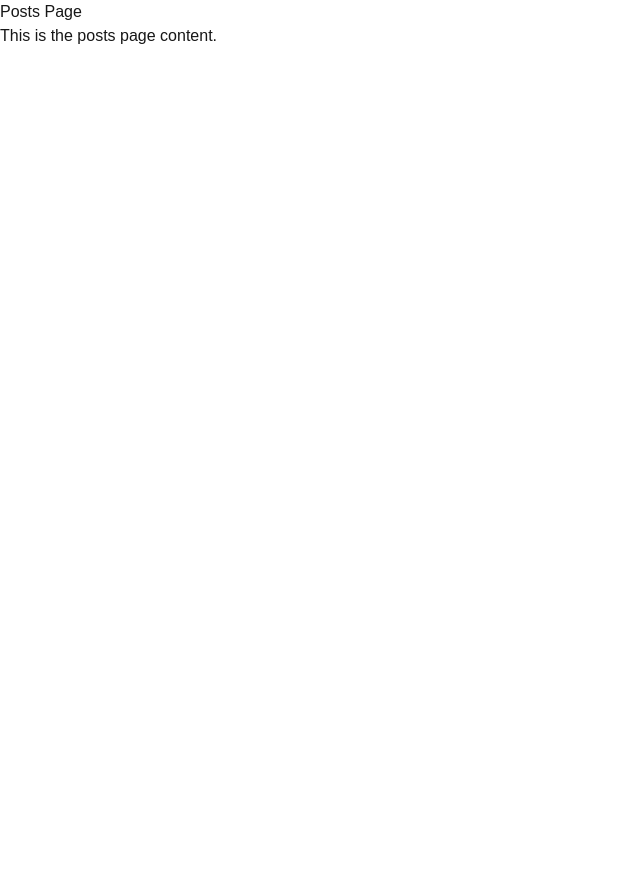
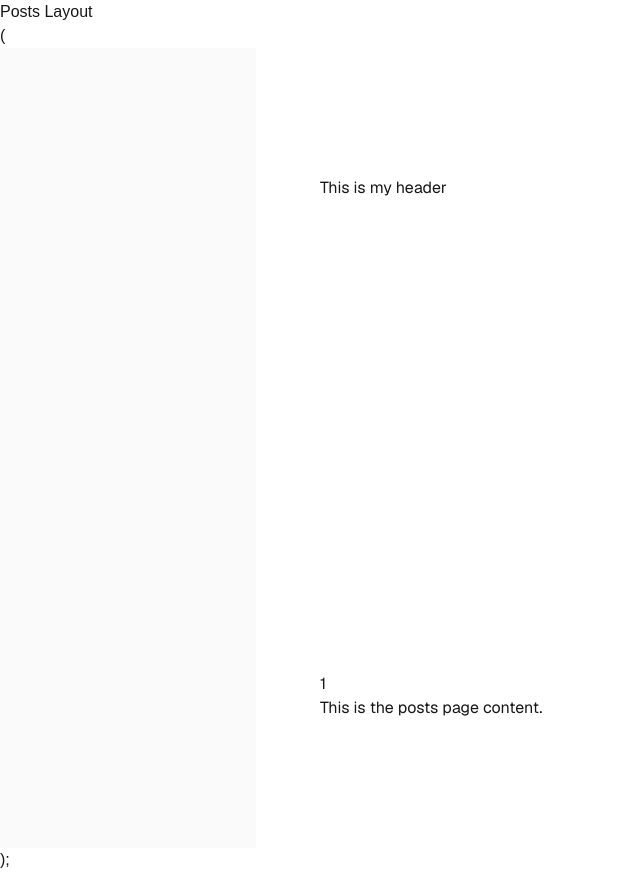
Before and after one commit to ChenPeleg/first-next, a Next.js app: page /posts/1 in a window 1280 px wide. Shown: the whole page, without its empty margins (0-640 px from the left). Before the commit the page ends 800 px from the top, so only its background shows below. Built offline with nearby package versions, Linux system fonts and the light colour scheme.

Commit message:
feat: create PostsLayout component and update PostsPage to display post name

```diff
--- a/app/posts/[slug]/page.tsx
+++ b/app/posts/[slug]/page.tsx
@@ -3,10 +3,10 @@ import {PageProperties} from '@/models/PageProperties';
 
 
 export default function PostsPage(props: PageProperties<'/posts/[slug]'>) {
-    const r = React.use(props.params);
+    const postName = React.use(props.params);
 
     return (<div>
-        <h1>Posts Page</h1>
+        <h1> {postName.slug}  </h1>
         <p>This is the posts page content.</p>
     </div>);
 }
--- /dev/null
+++ b/app/posts/layout.tsx
@@ -0,0 +1,31 @@
+import React from 'react';
+import {Card} from '@/components/Card';
+import MyHeader from '@/app/header';
+import Link from '@/node_modules/next/link';
+
+export default function PostsLayout({
+                                        children,
+                                    }: Readonly<{
+    children: React.ReactNode;
+}>) {
+
+    return (
+        <div>
+            <h1>Posts Layout</h1>
+
+            (<div className="flex min-h-screen items-center justify-center bg-zinc-50 font-sans dark:bg-black">
+
+            <main
+                className="flex min-h-screen w-full max-w-3xl flex-col items-center justify-between py-32 px-16 bg-white dark:bg-black sm:items-start">
+                <MyHeader/>
+                <div className="flex flex-col items-center gap-6 text-center sm:items-start sm:text-left">
+                    {children}
+
+                </div>
+
+            </main>
+        </div>);
+        </div>
+    );
+
+}
```
